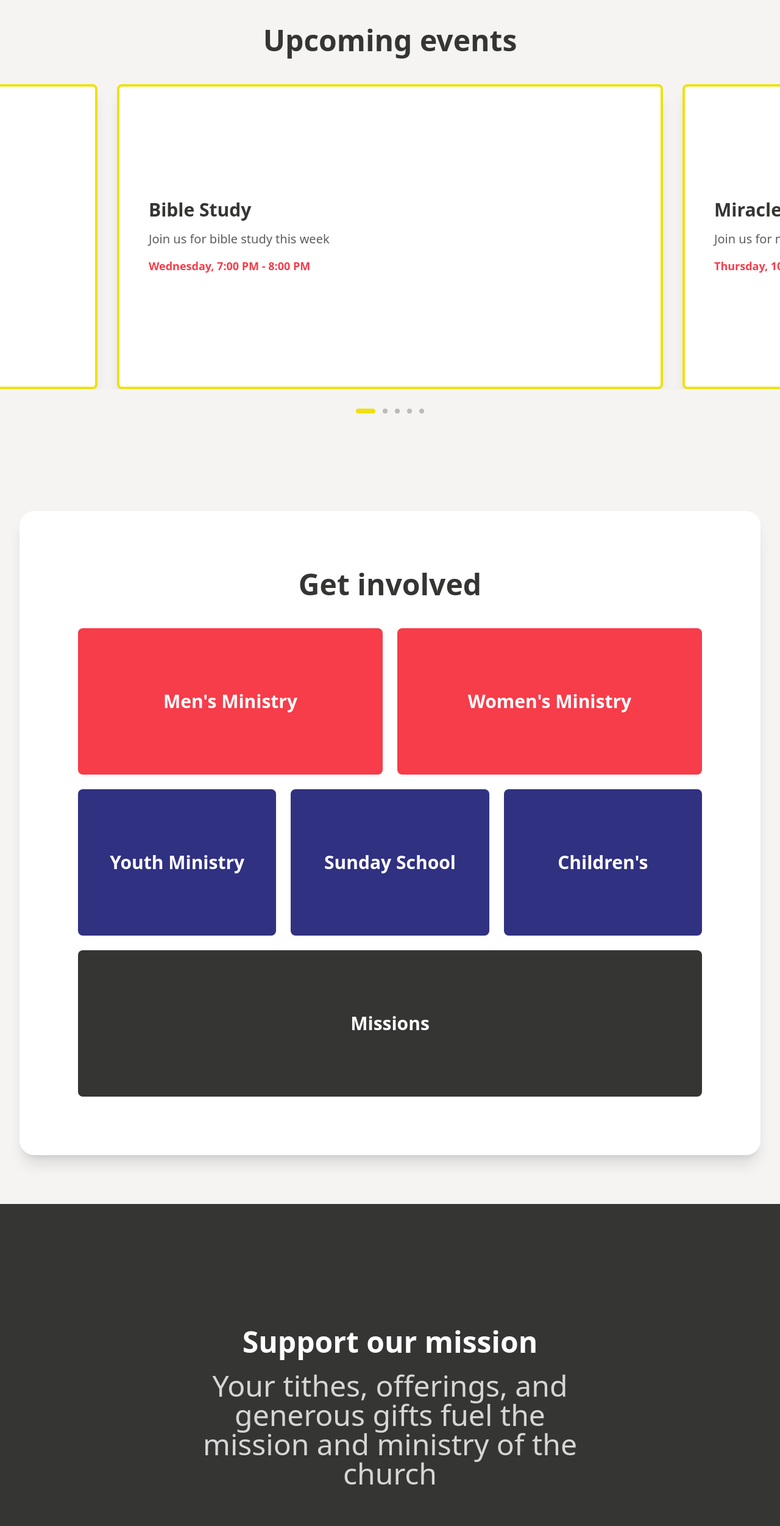
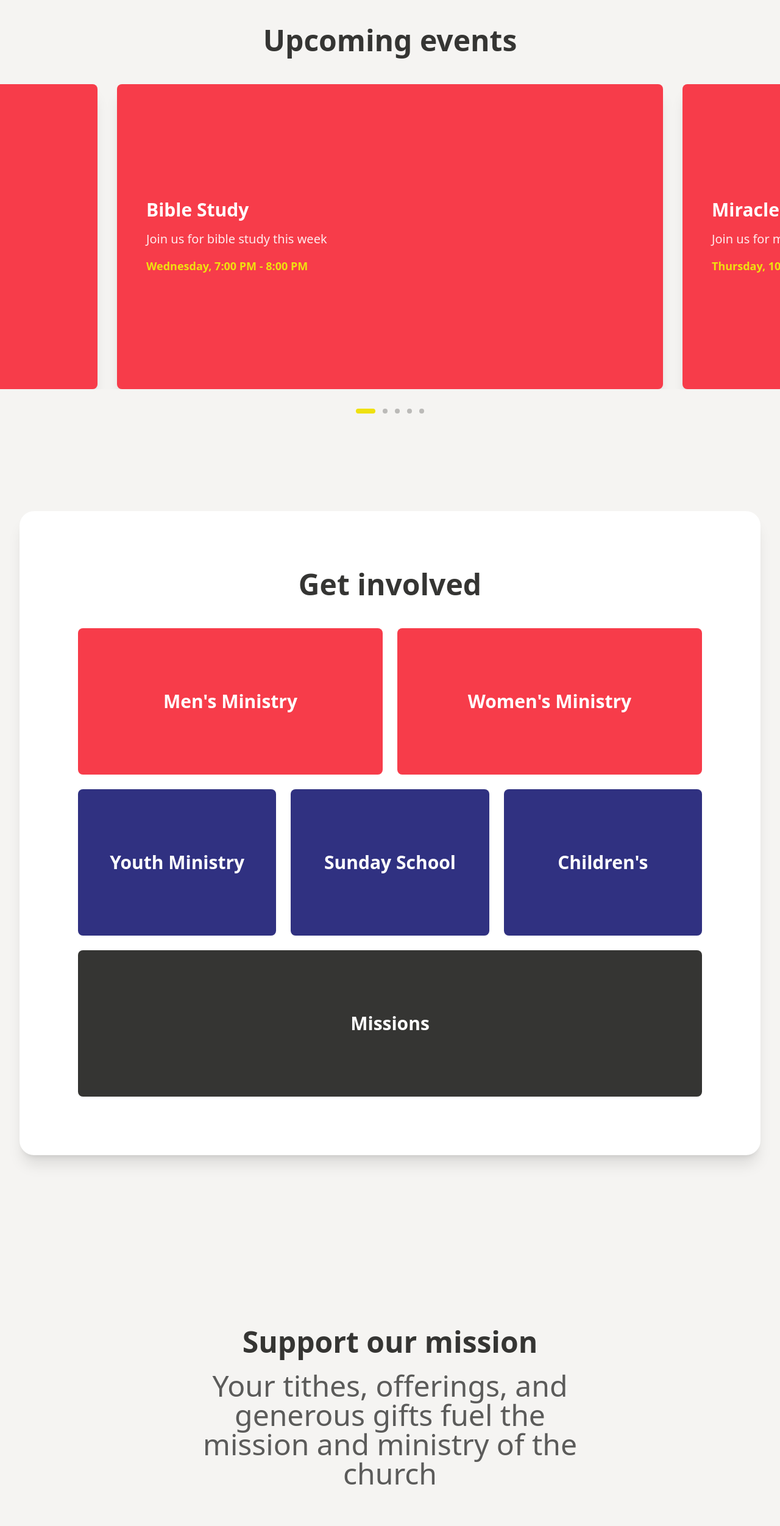
Before and after one commit to judithoseitete/mtcag, a Next.js app: page / in a window 1280 px wide. Shown: the part 2120-4622 px from the top of the page at 61% size. Built offline with nearby package versions, Linux system fonts and the light colour scheme.

Commit message:
Update colors: red event cards, neutral giving section and footer

```diff
--- a/app/page.tsx
+++ b/app/page.tsx
@@ -17,7 +17,7 @@ export default function Home() {
         <DepartmentsSection />
         <GivingSection />
       </main>
-      <Footer bgColor="gray" />
+      <Footer bgColor="neutral" />
     </>
   );
 }
--- a/components/home/EventCard.tsx
+++ b/components/home/EventCard.tsx
@@ -6,14 +6,14 @@ interface EventCardProps {
 
 export default function EventCard({ event }: EventCardProps) {
   return (
-    <div className="min-w-[70%] bg-white border-4 border-brand-yellow rounded-lg p-8 md:p-12 h-[400px] md:h-[500px] flex flex-col justify-center shadow-xl">
-      <h3 className="text-2xl md:text-3xl font-bold text-brand-gray mb-4">
+    <div className="min-w-[70%] bg-brand-red rounded-lg p-8 md:p-12 h-[400px] md:h-[500px] flex flex-col justify-center shadow-xl">
+      <h3 className="text-2xl md:text-3xl font-bold text-white mb-4">
         {event.title}
       </h3>
-      <p className="text-lg md:text-xl text-brand-gray/80 mb-4">
+      <p className="text-lg md:text-xl text-white/90 mb-4">
         {event.description}
       </p>
-      <p className="text-brand-red font-semibold text-lg">{event.datetime}</p>
+      <p className="text-brand-yellow font-semibold text-lg">{event.datetime}</p>
     </div>
   );
 }
--- a/components/home/GivingSection.tsx
+++ b/components/home/GivingSection.tsx
@@ -2,13 +2,13 @@ import Button from "../ui/Button";
 
 export default function GivingSection() {
   return (
-    <section className="bg-brand-gray min-h-screen flex items-center py-8 md:py-20">
+    <section className="bg-brand-neutral min-h-screen flex items-center py-8 md:py-20">
       <div className="max-w-7xl mx-auto px-4 sm:px-6 lg:px-24 xl:px-32 w-full">
         <div className="text-center">
-          <h2 className="text-3xl md:text-4xl lg:text-5xl font-bold text-white mb-6">
+          <h2 className="text-3xl md:text-4xl lg:text-5xl font-bold text-brand-gray mb-6">
             Support our mission
           </h2>
-          <p className="text-3xl md:text-4xl lg:text-5xl text-white/80 max-w-2xl mx-auto mb-12 md:mb-16">
+          <p className="text-3xl md:text-4xl lg:text-5xl text-brand-gray/80 max-w-2xl mx-auto mb-12 md:mb-16">
             Your tithes, offerings, and generous gifts fuel the mission and
             ministry of the church
           </p>
```
